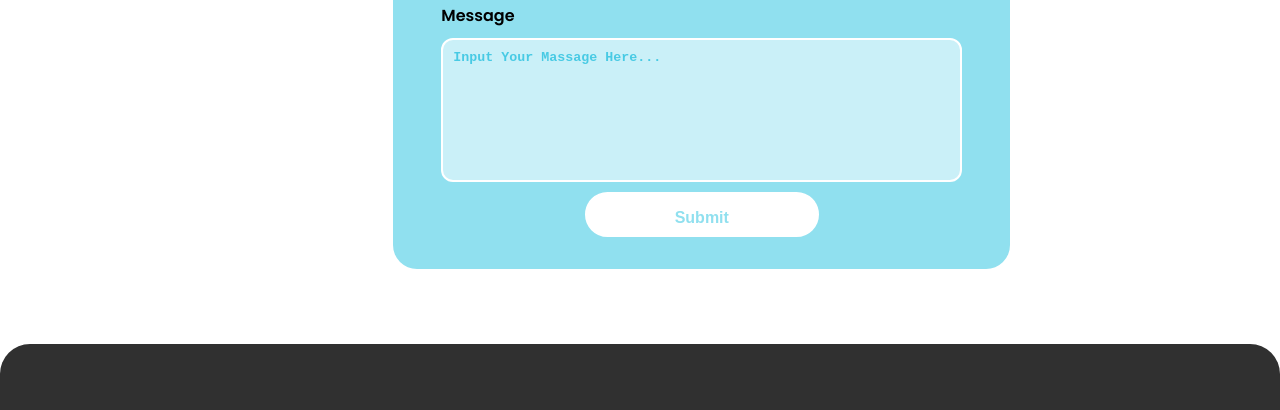
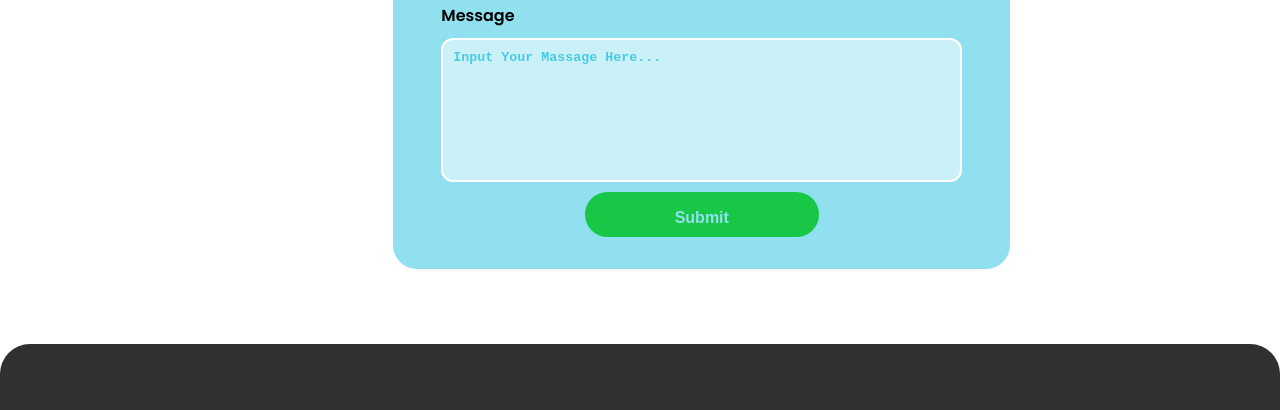
Before and after one commit to RakhaaNZ/TPM-Mini_Project, a plain HTML site: page index.html in a window 1280 px wide. In both pictures the pointer is over the input "Submit". Shown: the part 2593-3003 px from the top of the page. Drawn offline with nearby package versions, Linux system fonts and the light colour scheme.

Commit message:
hover added

```diff
--- a/style.css
+++ b/style.css
@@ -357,6 +357,11 @@ form .submit > input {
     cursor: pointer;
 }
 
+form .submit > input:hover {
+    border: 2px solid #18c746;
+    background-color: #18c746;
+}
+
 footer .container {
     width: 100%;
     height: 50vh;
```
Also changed, not shown: daftar.txt (added).
